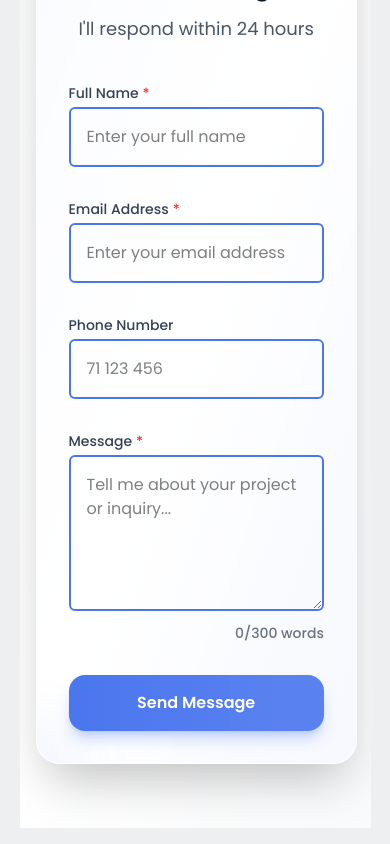
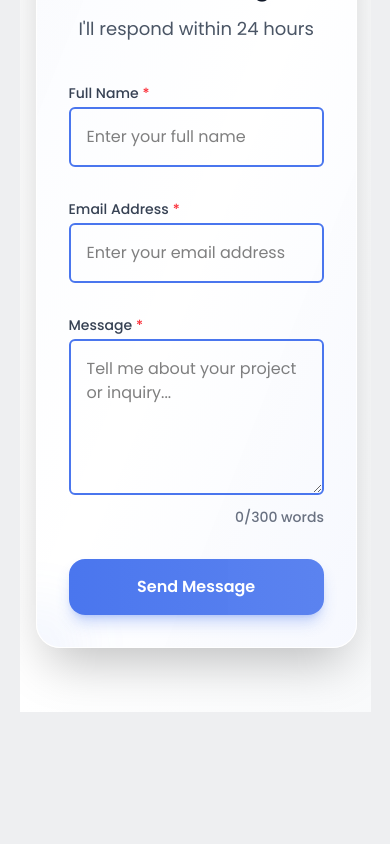
Before and after one commit to OmarNajjar-Dev/my-portfolio, a Next.js app: page / in a window 390 px wide. Shown: the part 7082-7926 px from the top of the page. After the commit the page ends 7810 px from the top, so only its background shows below. Built offline with nearby package versions, Linux system fonts and the light colour scheme.

Commit message:
Remove the phone input

```diff
--- a/app/sections/Contact/data.ts
+++ b/app/sections/Contact/data.ts
@@ -21,15 +21,6 @@ export interface ContactForm {
       type: string;
       required: boolean;
       autoComplete: string;
-    };
-    phone: {
-      label: string;
-      placeholder: string;
-      type: string;
-      required: boolean;
-      autoComplete: string;
-      countryCode: string;
-      countryFlag: string;
     };
     message: {
       label: string;
@@ -87,15 +78,6 @@ export const contactData: ContactSection = {
         required: true,
         autoComplete: "email",
       },
-      phone: {
-        label: "Phone Number",
-        placeholder: "71 123 456",
-        type: "tel",
-        required: false,
-        autoComplete: "tel",
-        countryCode: "+961",
-        countryFlag: "🇱🇧",
-      },
       message: {
         label: "Message",
         placeholder: "Tell me about your project or inquiry...",
--- a/components/ui/ContactForm.tsx
+++ b/components/ui/ContactForm.tsx
@@ -73,20 +73,6 @@ export default function ContactForm() {
               error={errors.email}
             />
 
-            {/* Phone Field */}
-            <FormInput
-              name="phone"
-              id="phone"
-              label={contactData.form.fields.phone.label}
-              type="tel"
-              placeholder={contactData.form.fields.phone.placeholder}
-              required={contactData.form.fields.phone.required}
-              autoComplete={contactData.form.fields.phone.autoComplete}
-              value={formData.phone}
-              onChange={(e) => handleInputChange("phone", e.target.value)}
-              error={errors.phone}
-            />
-
             {/* Message Field */}
             <div className="space-y-3">
               <FormInput
@@ -112,9 +98,9 @@ export default function ContactForm() {
             <button
               type="submit"
               disabled={isSubmitting}
-              className={`w-full py-4 px-6 rounded-2xl font-bold text-white transition-all duration-300 shadow-lg ${
+              className={`w-full py-4 px-6 rounded-2xl font-bold text-white transition-all duration-300 shadow-lg cursor-pointer ${
                 isSubmitting
-                  ? "bg-gray-400 cursor-not-allowed shadow-gray-400/30"
+                  ? "bg-gray-400 pointer-events-none shadow-gray-400/30"
                   : "bg-gradient-to-r from-accent to-accent/90 hover:from-accent/90 hover:to-accent focus:ring-4 focus:ring-accent/30 focus:outline-none transform hover:scale-[1.02] active:scale-[0.98] shadow-accent/30 hover:shadow-xl hover:shadow-accent/20"
               }`}
             >
```
